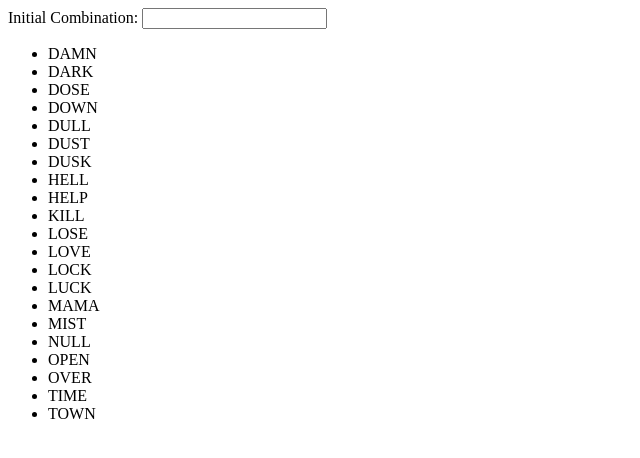
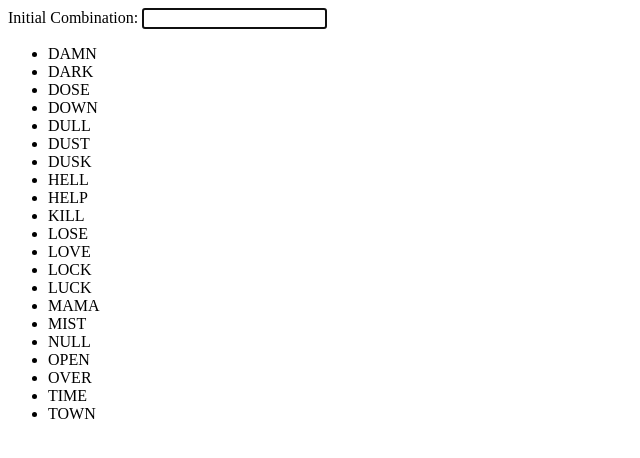
Before and after one commit to Arctice/arctice.github.io, a plain HTML site: page sh2tool-popout.html in a window 1280 px wide. Shown: the whole page, without its empty margins (0-640 px from the left). Drawn offline with Linux system fonts and the light colour scheme.

Commit message:
sh2tool autofocus

```diff
--- a/sh2tool-popout.html
+++ b/sh2tool-popout.html
@@ -3,7 +3,7 @@
   <head></head>
   <body>
     <div id="briefcase-form">
-      Initial Combination: <input type="text" id="init-combination">
+      Initial Combination: <input type="text" id="init-combination" autofocus />
     </div>
     <ul id="possible-solutions-list">
     </ul>
```
